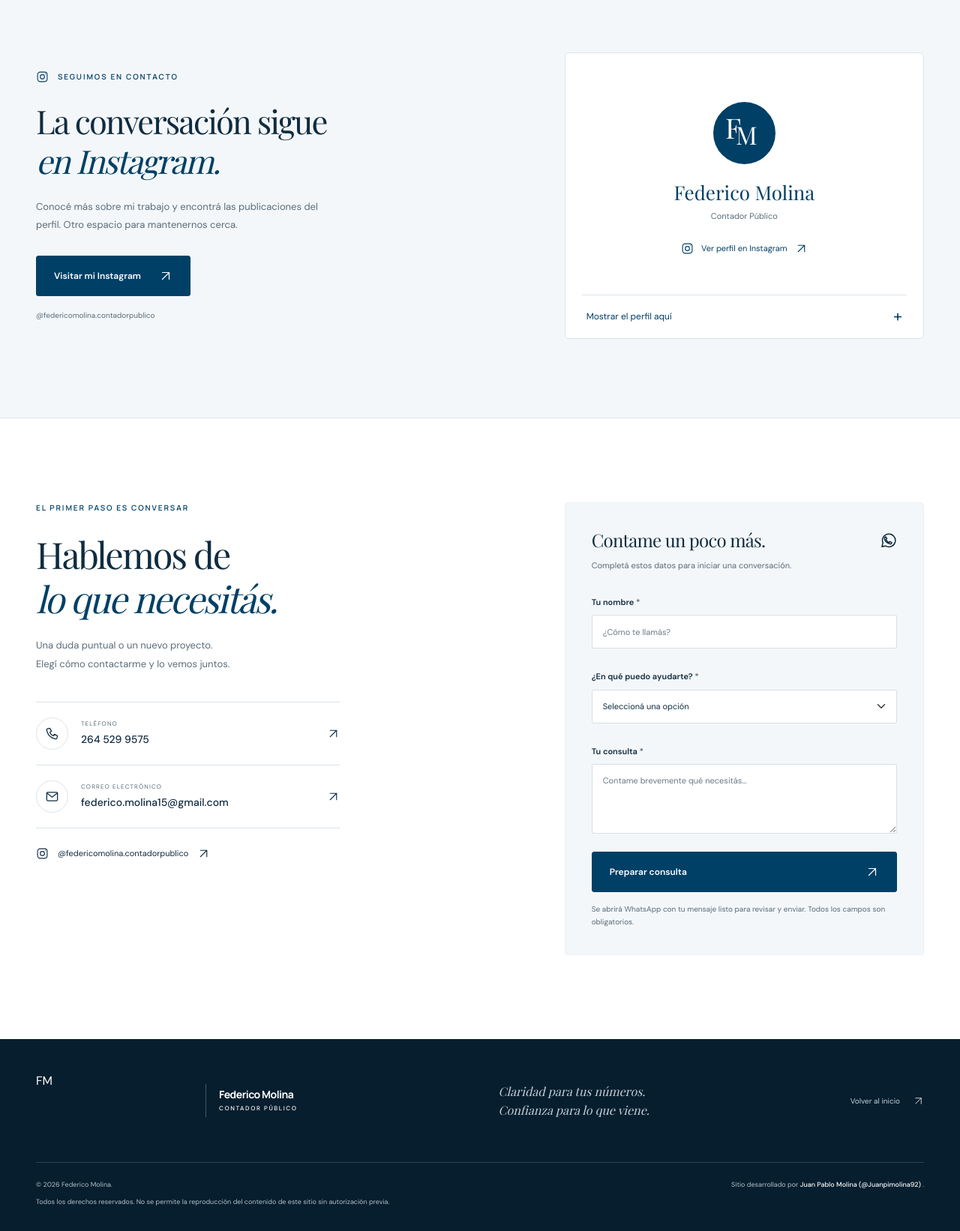
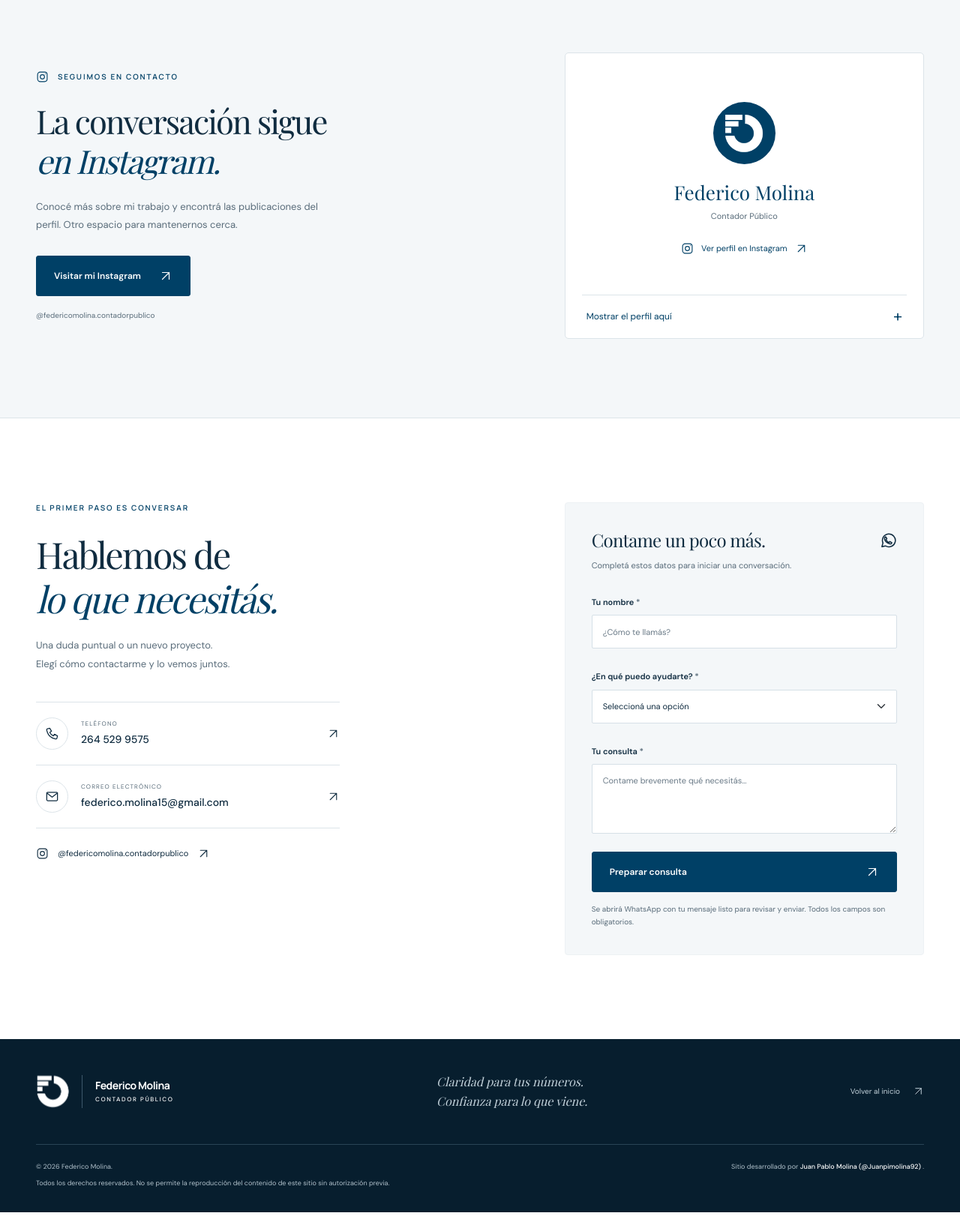
Before and after one commit to Juanpimolina92/ContadorPublico, a website: page index.html in a window 1280 px wide. Shown: the part 2320-3962 px from the top of the page at 75% size. After the commit the page ends 3937 px from the top, so only its background shows below. Drawn offline with nearby package versions, Linux system fonts and the light colour scheme; a web font is replaced by a local one.

Commit message:
Actualiza los logos de Instagram y del footer

```diff
--- a/assets/scss/styles.scss
+++ b/assets/scss/styles.scss
@@ -87,7 +87,7 @@ h1 em, h2 em { font-weight: 400; color: $navy; }
 .instagram-handle { display: block; color: $muted; font-size: 10px; margin-top: 18px; overflow-wrap: anywhere; }
 .instagram-embed-shell { background: $white; border: 1px solid $line; border-radius: 5px; padding: 12px; width: 100%; overflow: hidden; .instagram-media { min-width: 0 !important; width: 100% !important; max-width: 100% !important; margin: 0 !important; border: 0 !important; box-shadow: none !important; } }
 .instagram-placeholder { min-height: 310px; padding: 28px 15px; display: flex; flex-direction: column; align-items: center; text-align: center; justify-content: center; color: $navy; > strong { font-family: $serif; font-size: 26px; font-weight: 400; margin-top: 18px; } > span:not(:first-child):not(:last-child) { font-size: 11px; margin-top: 4px; color: $muted; } }
-.instagram-profile-mark { display: block; width: 83px; height: 83px; line-height: 68px; background: $navy; color: $white; border-radius: 50%; font-family: $serif; font-size: 37px; padding-right: 8px; sub { font-size: 33px; margin-left: -7px; } }
+.instagram-profile-mark { display: grid; place-items: center; width: 83px; height: 83px; background: $navy; border-radius: 50%; svg { display: block; width: 54px; height: 54px; } }
 .instagram-placeholder-link { display: flex; align-items: center; gap: 10px; font-size: 11px; margin-top: 26px; .icon { width: 17px; height: 17px; } }
 .instagram-live { border-top: 1px solid $line; margin: 0 10px; summary { display: flex; justify-content: space-between; align-items: center; padding: 17px 6px 6px; cursor: pointer; color: $navy; font-size: 12px; list-style: none; &::-webkit-details-marker { display: none; } span { font-size: 22px; line-height: 1; transition: transform .2s; } } &[open] summary span { transform: rotate(45deg); } }
 .instagram-live-content { padding-top: 20px; > p { color: $muted; font-size: 11px; line-height: 1.7; } a { text-decoration: underline; text-underline-offset: 3px; } .instagram-media { font-size: 12px; padding-block: 10px; } }
--- a/index.html
+++ b/index.html
@@ -309,8 +309,10 @@
                         <div class="instagram-embed-shell">
                             <a class="instagram-placeholder"
                                 href="https://www.instagram.com/federicomolina.contadorpublico/" target="_blank"
-                                rel="noopener noreferrer"><span class="instagram-profile-mark"
-                                    aria-hidden="true">F<sub>M</sub></span><strong>Federico
+                                rel="noopener noreferrer"><span class="instagram-profile-mark" aria-hidden="true">
+                                    <svg viewBox="336 120 180 180" focusable="false">
+                                        <image href="assets/images/federico-molina-logo-blanco.png" width="842" height="596" />
+                                    </svg></span><strong>Federico
                                     Molina</strong><span>Contador Público</span><span
                                     class="instagram-placeholder-link"><svg class="icon" aria-hidden="true">
                                         <use href="#i-instagram" />
@@ -421,8 +423,10 @@
     </main>
     <footer class="site-footer">
         <div class="container">
-            <div class="footer-main"><a class="brand brand-footer" href="#inicio"><span img class="brand-logo" src="assets/images/federico-molina-logo-horizontal.png" alt=""
-                        aria-hidden="true"><span>F</span><span>M</span></span><span class="brand-name">Federico
+            <div class="footer-main"><a class="brand brand-footer" href="#inicio" aria-label="Federico Molina, volver al inicio">
+                    <svg class="brand-monogram" viewBox="336 120 180 180" aria-hidden="true" focusable="false">
+                        <image href="assets/images/federico-molina-logo-blanco.png" width="842" height="596" />
+                    </svg><span class="brand-name">Federico
                         Molina<span>CONTADOR PÚBLICO</span></span></a>
                 <p>Claridad para tus números.<br>Confianza para lo que viene.</p><a class="footer-back"
                     href="#inicio">Volver al inicio <svg class="icon" aria-hidden="true">
```
Also changed, not shown: assets/css/styles.css.
